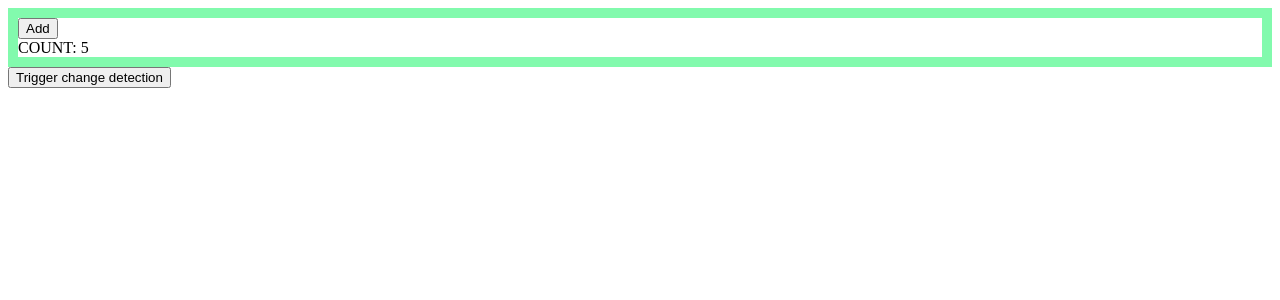
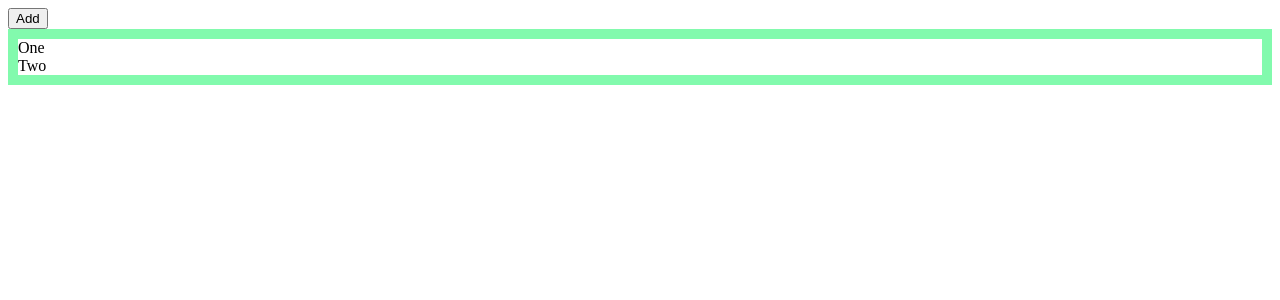
Before and after one commit to eladcandroid/angular-advanced, an Angular app: page / in a window 1280 px wide. Shown: the top 300 px of the page. Built offline with nearby package versions, Linux system fonts and the light colour scheme.

Commit message:
init branch

```diff
--- a/src/app/app.component.ts
+++ b/src/app/app.component.ts
@@ -1,20 +1,17 @@
 import { Component } from '@angular/core';
+import { BehaviorSubject } from 'rxjs';
 
 @Component({
   selector: 'app-root',
   template: `
-    <counter></counter>
-    <button (click)="onClick()">Trigger change detection</button>
+    <button (click)="add()">Add</button>
+    <app-todos [todos]="todos"></app-todos>
   `
 })
 export class AppComponent {
-  config = {
-    position: 'top'
-  };
+  todos = [{ title: 'One' }, { title: 'Two' }];
 
-  onClick() {
-    this.config = {
-      position: 'bottom'
-    };
+  add() {
+    this.todos = [...this.todos, { title: 'Three' }];
   }
 }
--- /dev/null
+++ b/src/app/todos/todos.component.ts
@@ -0,0 +1,26 @@
+import {
+  Component,
+  Input,
+  ChangeDetectionStrategy,
+  OnInit
+} from '@angular/core';
+
+@Component({
+  selector: 'app-todos',
+  template: `
+    <div style="border: 10px solid #82faad">
+      <div *ngFor="let todo of todos">
+        {{ todo.title }} {{ runChangeDetection }}
+      </div>
+    </div>
+  `,
+  changeDetection: ChangeDetectionStrategy.OnPush
+})
+export class TodosComponent {
+  @Input() todos;
+
+  get runChangeDetection() {
+    console.log('TodosComponent - Checking the view');
+    return '';
+  }
+}
```
Also changed, not shown: src/app/app.module.ts (+8 -1 lines).
